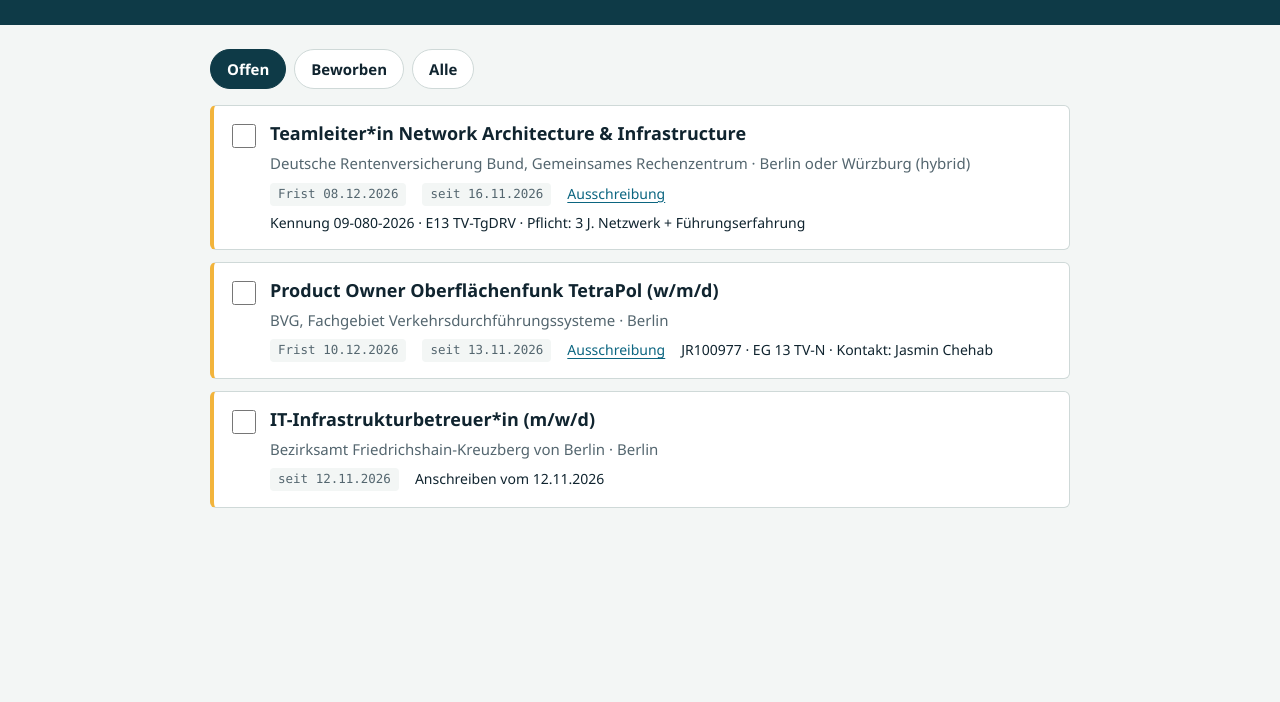
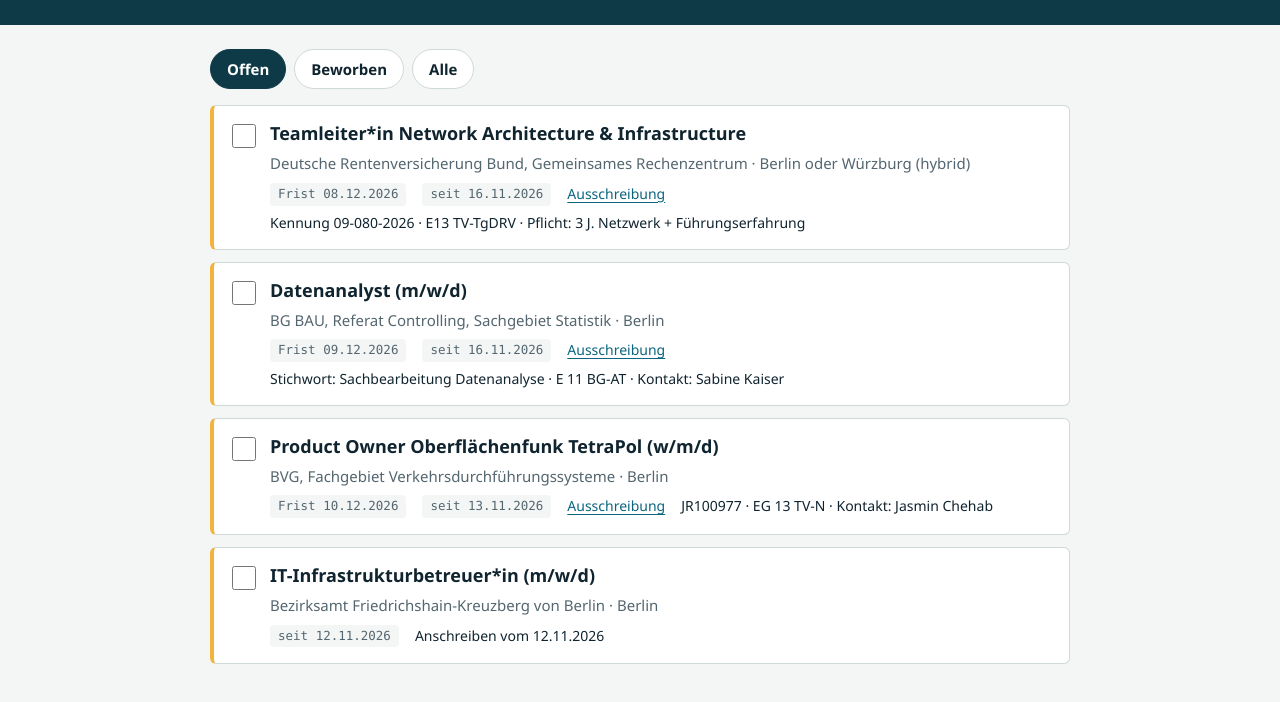
Before and after one commit to Odai-Mawed/Odai-Mawed.github.io, a plain HTML site: page bewerbungen-67dedbad/index.html in a window 1280 px wide. Shown: the part 184-886 px from the top of the page. Before the commit the page ends 800 px from the top, so only its background shows below. Drawn offline with Linux system fonts and the light colour scheme.

Commit message:
Datenanalyse in Kenntnissen ergänzen, BG-BAU-Stelle in Bewerbungsliste
Co-Authored-By: Claude Opus 5.5 <noreply@anthropic.com>
Claude-Session: https://claude.ai/code/session_013YeMqW2kHUiqhRHVCd9QU5

```diff
--- a/bewerbungen-67dedbad/stellen.json
+++ b/bewerbungen-67dedbad/stellen.json
@@ -43,5 +43,16 @@
     "frist": "2026-12-08",
     "beworben": false,
     "notiz": "Kennung 09-080-2026 · E13 TV-TgDRV · Pflicht: 3 J. Netzwerk + Führungserfahrung"
+  },
+  {
+    "id": "bgbau-datenanalyse",
+    "titel": "Datenanalyst (m/w/d)",
+    "arbeitgeber": "BG BAU, Referat Controlling, Sachgebiet Statistik",
+    "ort": "Berlin",
+    "link": "https://karriere.bund.de/arbeiten-bei-uns/stellenangebote/datenanalystinnen-datenanalysten-m-w-d/26029922",
+    "hinzugefuegt": "2026-11-16",
+    "frist": "2026-12-09",
+    "beworben": false,
+    "notiz": "Stichwort: Sachbearbeitung Datenanalyse · E 11 BG-AT · Kontakt: Sabine Kaiser"
   }
 ]
```
Also changed, not shown: index.html (+1 -0 lines).
